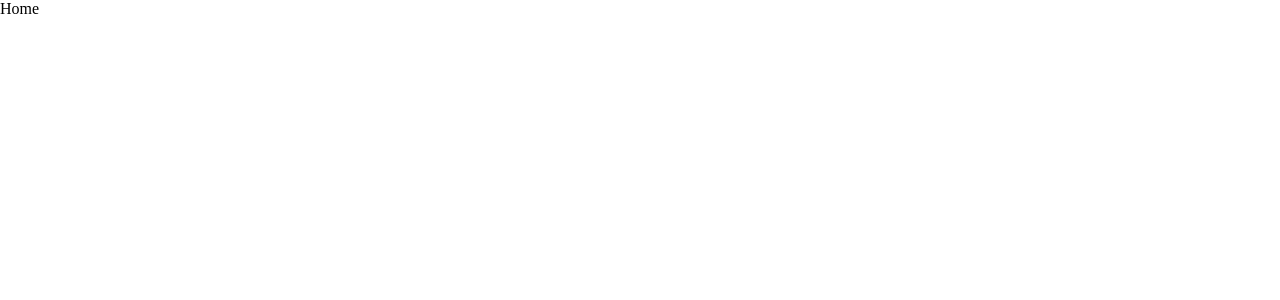
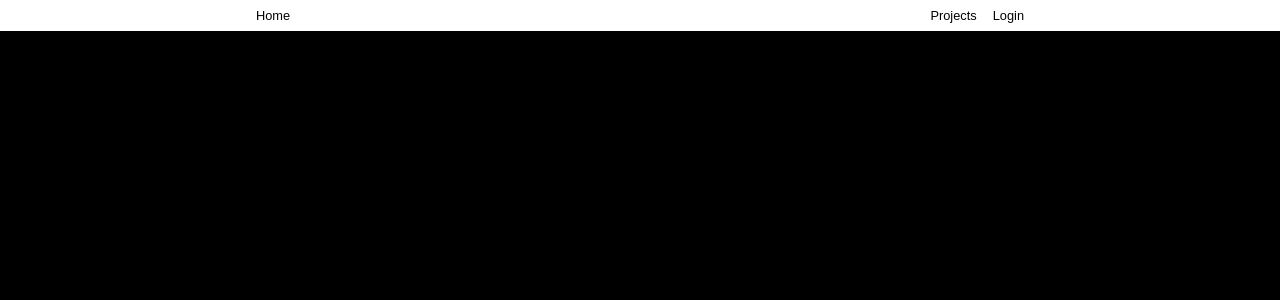
Before and after one commit to pepatt/MyStudioGhibliList, a React (Vite) app: page / in a window 1280 px wide. Shown: the top 300 px of the page. Built offline with nearby package versions, Linux system fonts and the light colour scheme.

Commit message:
update file layout for pages folder and add styling to header component

```diff
--- a/src/App.scss
+++ b/src/App.scss
@@ -2,4 +2,5 @@
     box-sizing: border-box;
     margin: 0;
     padding: 0;
+    font-family: Arial, Helvetica, sans-serif
 }
--- a/src/App.tsx
+++ b/src/App.tsx
@@ -1,8 +1,7 @@
 import './App.scss'
 import { BrowserRouter, Route, Routes } from 'react-router-dom'
 import Cards from './components/Cards/Cards'
-import Login from './components/Login/Login'
-import Home from './components/Home/Home'
+import Home from './pages/Home/Home'
 
 function App() {
 
@@ -11,7 +10,6 @@ function App() {
      <Routes>
         <Route path='/' element = {<Home />} />
         <Route path='/ghibli' element = {<Cards />} />
-        <Route path='/login' element = {<Login />} />
      </Routes>
     </BrowserRouter>
   )
--- /dev/null
+++ b/src/components/Header/Header.scss
@@ -0,0 +1,43 @@
+@import '../../styles/partials/mixins';
+@import '../../styles/partials/variables';
+
+.header {
+    width: 100%;
+    display: flex;
+    flex-direction: row;
+    justify-content: center;
+    align-items: center;
+    position: sticky;
+    top: 0px;
+    padding: 0.5rem 4rem;
+    background-color: rgb(255,255,255, 0.8);
+    font-size: 0.8rem;
+    @include tablet {
+        padding: 0.5rem 8rem;
+    }
+    @include desktop {
+        padding: 0.5rem 16rem;
+    }
+
+    &__left {
+        width: 50%;
+    }
+    &__home {
+        text-decoration: none;
+        color: black;
+    }
+    &__right {
+        display: flex;
+        justify-content: flex-end;
+        width: 50%;
+    }
+    &__projects {
+        text-decoration: none;
+        color: black;
+    }
+    &__login {
+        text-decoration: none;
+        color: black;
+        padding-left: 1rem;
+    }
+}
--- /dev/null
+++ b/src/components/Header/Header.tsx
@@ -0,0 +1,21 @@
+import React from 'react'
+import "./Header.scss"
+import { Link } from 'react-router-dom'
+
+function Header() {
+  return (
+    <div className="header">
+        <div className="header__left">
+            <Link to = "/" className="header__home">Home</Link>
+        </div>
+        <div className="header__right">
+            <Link to = "/projects" className="header__projects">Projects</Link>
+            <Link to = "/login" className="header__login">Login</Link>
+
+        </div>
+        {/* <div>Login, Home, Projects</div> */}
+    </div>
+  )
+}
+
+export default Header
--- a/src/components/Home/Home.tsx
+++ /dev/null
@@ -1,9 +0,0 @@
-import React from 'react'
-
-function Home() {
-  return (
-    <div>Home</div>
-  )
-}
-
-export default Home
--- a/src/components/Login/Login.tsx
+++ /dev/null
@@ -1,8 +0,0 @@
-
-function Login() {
-  return (
-    <div>Login</div>
-  )
-}
-
-export default Login
--- /dev/null
+++ b/src/pages/Home/Home.scss
@@ -0,0 +1,4 @@
+.home {
+    width: 100%;
+    background-color: black;
+}
--- /dev/null
+++ b/src/pages/Home/Home.tsx
@@ -0,0 +1,91 @@
+import React from 'react'
+import Header from '../../components/Header/Header'
+import "./Home.scss"
+
+function Home() {
+  return (
+    <div>
+      <Header/>
+    <div className='home'>
+      <div>Home</div>
+      <div>Home</div>
+      <div>Home</div>
+      <div>Home</div>
+      <div>Home</div>
+      <div>Home</div>
+      <div>Home</div>
+      <div>Home</div>
+      <div>Home</div>
+      <div>Home</div>
+      <div>Home</div>
+      <div>Home</div>
+      <div>Home</div>
+      <div>Home</div>
+      <div>Home</div>
+      <div>Home</div>
+      <div>Home</div>
+      <div>Home</div>
+      <div>Home</div>
+      <div>Home</div>
+      <div>Home</div>
+      <div>Home</div>
+      <div>Home</div>
+      <div>Home</div>
+      <div>Home</div>
+      <div>Home</div>
+      <div>Home</div>
+      <div>Home</div>
+      <div>Home</div>
+      <div>Home</div>
+      <div>Home</div>
+      <div>Home</div>
+      <div>Home</div>
+      <div>Home</div>
+      <div>Home</div>
+      <div>Home</div>
+      <div>Home</div>
+      <div>Home</div>
+      <div>Home</div>
+      <div>Home</div>
+      <div>Home</div>
+      <div>Home</div>
+      <div>Home</div>
+      <div>Home</div>
+      <div>Home</div>
+      <div>Home</div>
+      <div>Home</div>
+      <div>Home</div>
+      <div>Home</div>
+      <div>Home</div>
+      <div>Home</div>
+      <div>Home</div>
+      <div>Home</div>
+      <div>Home</div>
+      <div>Home</div>
+      <div>Home</div>
+      <div>Home</div>
+      <div>Home</div>
+      <div>Home</div>
+      <div>Home</div>
+      <div>Home</div>
+      <div>Home</div>
+      <div>Home</div>
+      <div>Home</div>
+      <div>Home</div>
+      <div>Home</div>
+      <div>Home</div>
+      <div>Home</div>
+      <div>Home</div>
+      <div>Home</div>
+      <div>Home</div>
+      <div>Home</div>
+      <div>Home</div>
+      <div>Home</div>
+      <div>Home</div>
+      <div>Home</div>
+    </div>
+    </div>
+  )
+}
+
+export default Home
```
Also changed, not shown: src/components/Home/Home.scss (deleted), src/components/Login/Login.scss (deleted), src/components/Login/Login_old.tsx (deleted).
